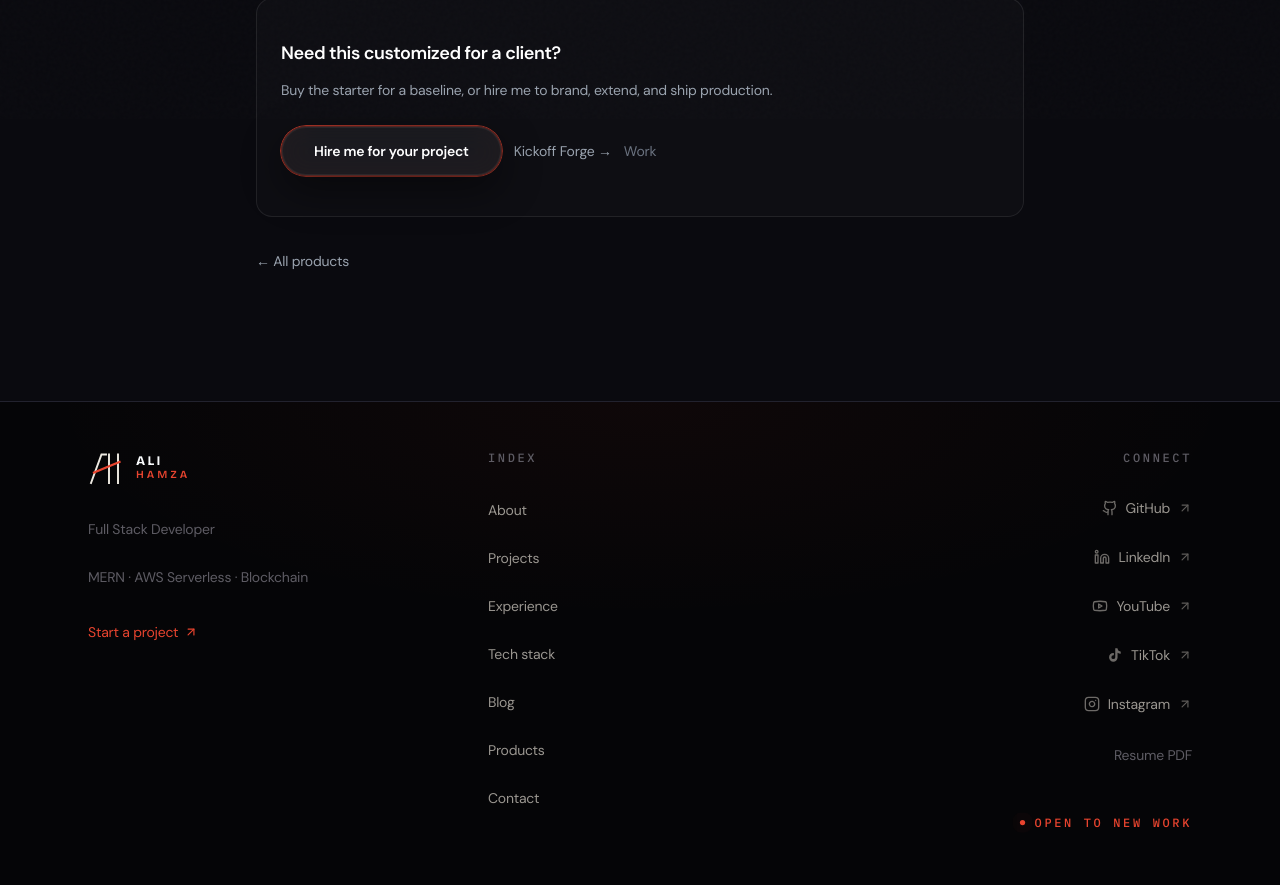
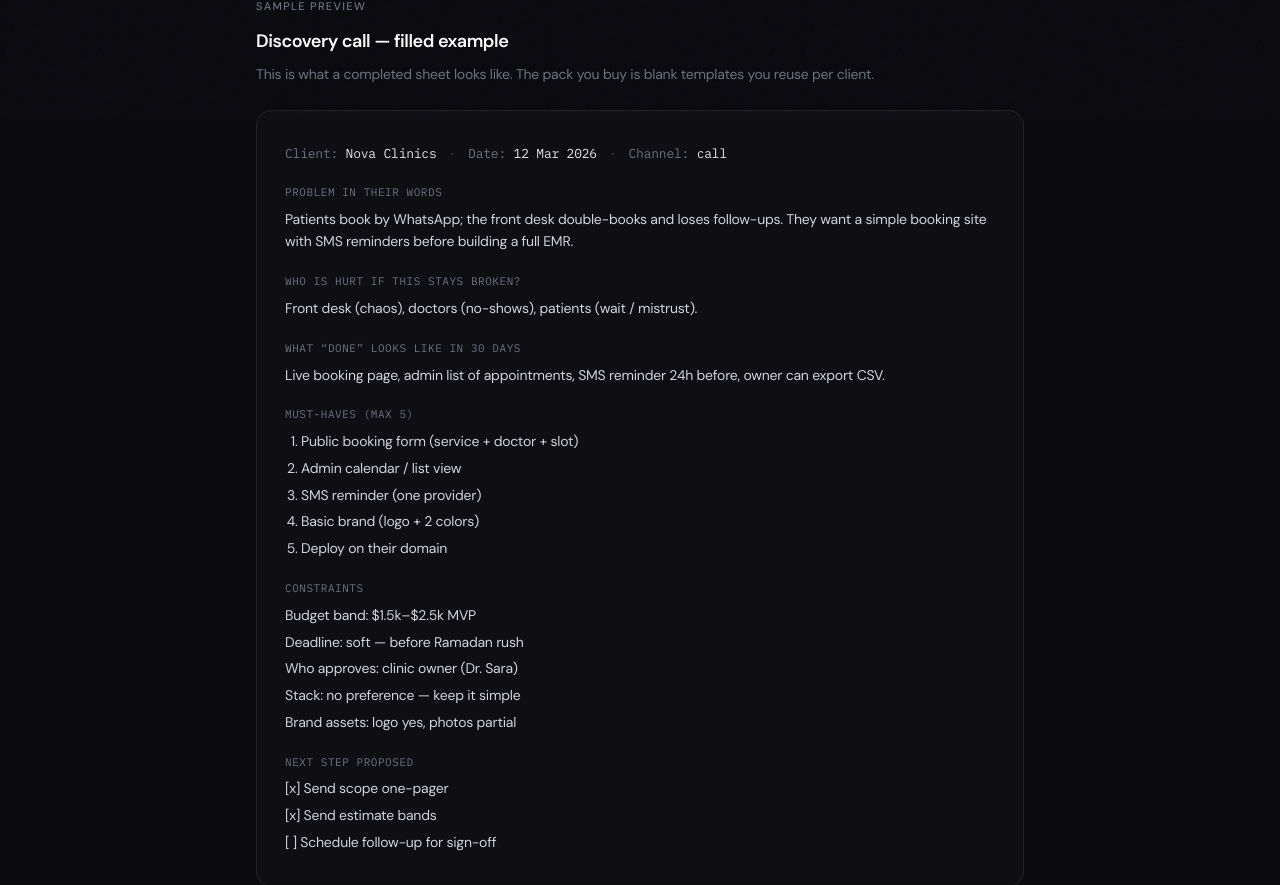
Before and after one commit to alihamzaio/portfolio, a Next.js app: page /products/kickoff-forge in a window 1280 px wide. Shown: the part 681-1566 px from the top of the page. Built offline with nearby package versions, Linux system fonts and the light colour scheme; no server answers.

Commit message:
Surface Kickoff Forge with nav, sample demo, and zip.
Buy CTA already points at Gumroad; this makes the product easier to find and preview on the portfolio.

```diff
--- a/app/(site)/products/[slug]/page.tsx
+++ b/app/(site)/products/[slug]/page.tsx
@@ -6,6 +6,7 @@ import { HireCtaBlock } from "@/components/home/hire-cta-block"
 import { DIGITAL_PRODUCTS, getProduct, productIsOnSale } from "@/lib/products"
 import { buildPageMetadata } from "@/lib/seo"
 import { PageBreadcrumbJsonLd } from "@/components/seo/page-breadcrumb-json-ld"
+import { KickoffForgeDemo } from "@/components/products/kickoff-forge-demo"
 
 type Props = { params: Promise<{ slug: string }> }
 
@@ -105,11 +106,13 @@ export default async function ProductDetailPage({ params }: Props) {
               </div>
             </div>
 
+            {product.slug === "kickoff-forge" && <KickoffForgeDemo />}
+
             <div className="mt-14">
               <HireCtaBlock
                 variant="compact"
                 title="Need this customized for a client?"
-                description="Buy the starter for a baseline, or hire me to brand, extend, and ship production."
+                description="Buy the pack for a repeatable kickoff, or hire me to run discovery and ship the build."
               />
             </div>
 
--- a/app/(site)/products/page.tsx
+++ b/app/(site)/products/page.tsx
@@ -8,7 +8,7 @@ import { buildPageMetadata } from "@/lib/seo"
 export const metadata = buildPageMetadata({
   title: "Products",
   description:
-    "Digital products by Ali Hamza: Next.js starters and kits for freelancers who want to ship faster.",
+    "Digital products by Ali Hamza: Kickoff Forge freelance client kickoff templates to lock scope before code.",
   path: "/products",
 })
 
--- /dev/null
+++ b/components/products/kickoff-forge-demo.tsx
@@ -0,0 +1,83 @@
+import type { ReactNode } from "react"
+
+/**
+ * Filled sample of one Kickoff Forge template — marketing preview only.
+ * Buyers get the blank pack on Gumroad.
+ */
+export function KickoffForgeDemo() {
+  return (
+    <section className="mt-14" aria-labelledby="kickoff-demo-heading">
+      <p className="meta-label mb-3">Sample preview</p>
+      <h2 id="kickoff-demo-heading" className="text-lg font-semibold text-white tracking-tight">
+        Discovery call — filled example
+      </h2>
+      <p className="mt-2 text-sm text-neutral-500 max-w-2xl leading-relaxed">
+        This is what a completed sheet looks like. The pack you buy is blank templates you reuse per
+        client.
+      </p>
+
+      <div className="mt-6 rounded-2xl border border-white/[0.08] bg-white/[0.02] px-5 py-6 sm:px-7 sm:py-8 font-mono text-[13px] leading-relaxed text-neutral-300">
+        <p className="text-neutral-500">
+          Client: <span className="text-neutral-200">Nova Clinics</span>
+          <span className="mx-3 text-neutral-700">·</span>
+          Date: <span className="text-neutral-200">12 Mar 2026</span>
+          <span className="mx-3 text-neutral-700">·</span>
+          Channel: <span className="text-neutral-200">call</span>
+        </p>
+
+        <div className="mt-5 space-y-5">
+          <DemoBlock title="Problem in their words">
+            Patients book by WhatsApp; the front desk double-books and loses follow-ups. They want a
+            simple booking site with SMS reminders before building a full EMR.
+          </DemoBlock>
+
+          <DemoBlock title="Who is hurt if this stays broken?">
+            Front desk (chaos), doctors (no-shows), patients (wait / mistrust).
+          </DemoBlock>
+
+          <DemoBlock title="What “done” looks like in 30 days">
+            Live booking page, admin list of appointments, SMS reminder 24h before, owner can export
+            CSV.
+          </DemoBlock>
+
+          <DemoBlock title="Must-haves (max 5)">
+            <ol className="list-decimal pl-4 space-y-1 text-neutral-300">
+              <li>Public booking form (service + doctor + slot)</li>
+              <li>Admin calendar / list view</li>
+              <li>SMS reminder (one provider)</li>
+              <li>Basic brand (logo + 2 colors)</li>
+              <li>Deploy on their domain</li>
+            </ol>
+          </DemoBlock>
+
+          <DemoBlock title="Constraints">
+            <ul className="space-y-1 text-neutral-300">
+              <li>Budget band: $1.5k–$2.5k MVP</li>
+              <li>Deadline: soft — before Ramadan rush</li>
+              <li>Who approves: clinic owner (Dr. Sara)</li>
+              <li>Stack: no preference — keep it simple</li>
+              <li>Brand assets: logo yes, photos partial</li>
+            </ul>
+          </DemoBlock>
+
+          <DemoBlock title="Next step proposed">
+            <ul className="space-y-1 text-neutral-300">
+              <li>[x] Send scope one-pager</li>
+              <li>[x] Send estimate bands</li>
+              <li>[ ] Schedule follow-up for sign-off</li>
+            </ul>
+          </DemoBlock>
+        </div>
+      </div>
+    </section>
+  )
+}
+
+function DemoBlock({ title, children }: { title: string; children: ReactNode }) {
+  return (
+    <div>
+      <p className="text-[11px] uppercase tracking-wider text-neutral-500 mb-1.5">{title}</p>
+      <div className="text-neutral-300 font-sans text-sm leading-relaxed">{children}</div>
+    </div>
+  )
+}
--- a/lib/site.ts
+++ b/lib/site.ts
@@ -53,6 +53,7 @@ export const navItems = [
   { label: "Work", href: "/#projects", id: "projects" },
   { label: "Experience", href: "/#experience", id: "experience" },
   { label: "Blog", href: "/blog", id: "blog" },
+  { label: "Products", href: "/products", id: "products" },
   { label: "AI", href: "/#intelligence", id: "intelligence" },
   { label: "Contact", href: "/#contact", id: "contact" },
 ] as const
```
Also changed, not shown: 2 other files (tests, documents, lock files or other folders).
